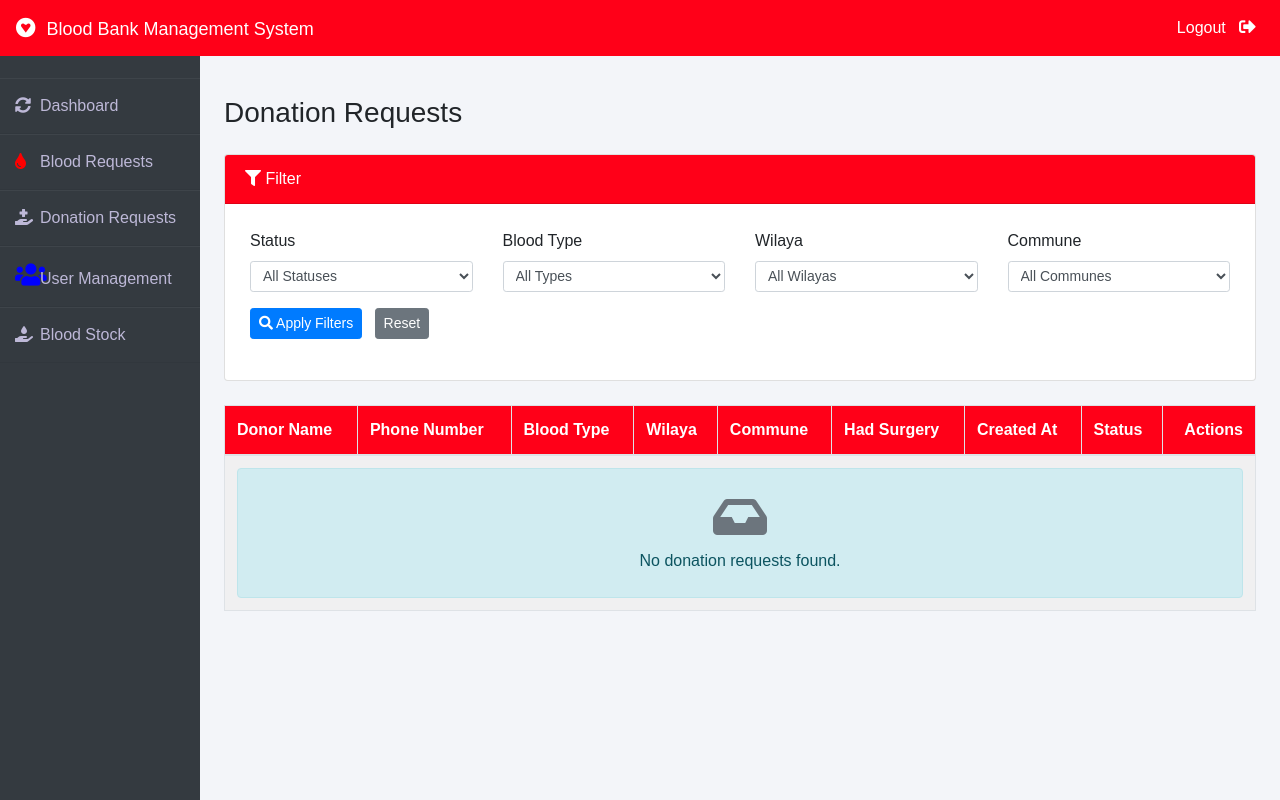
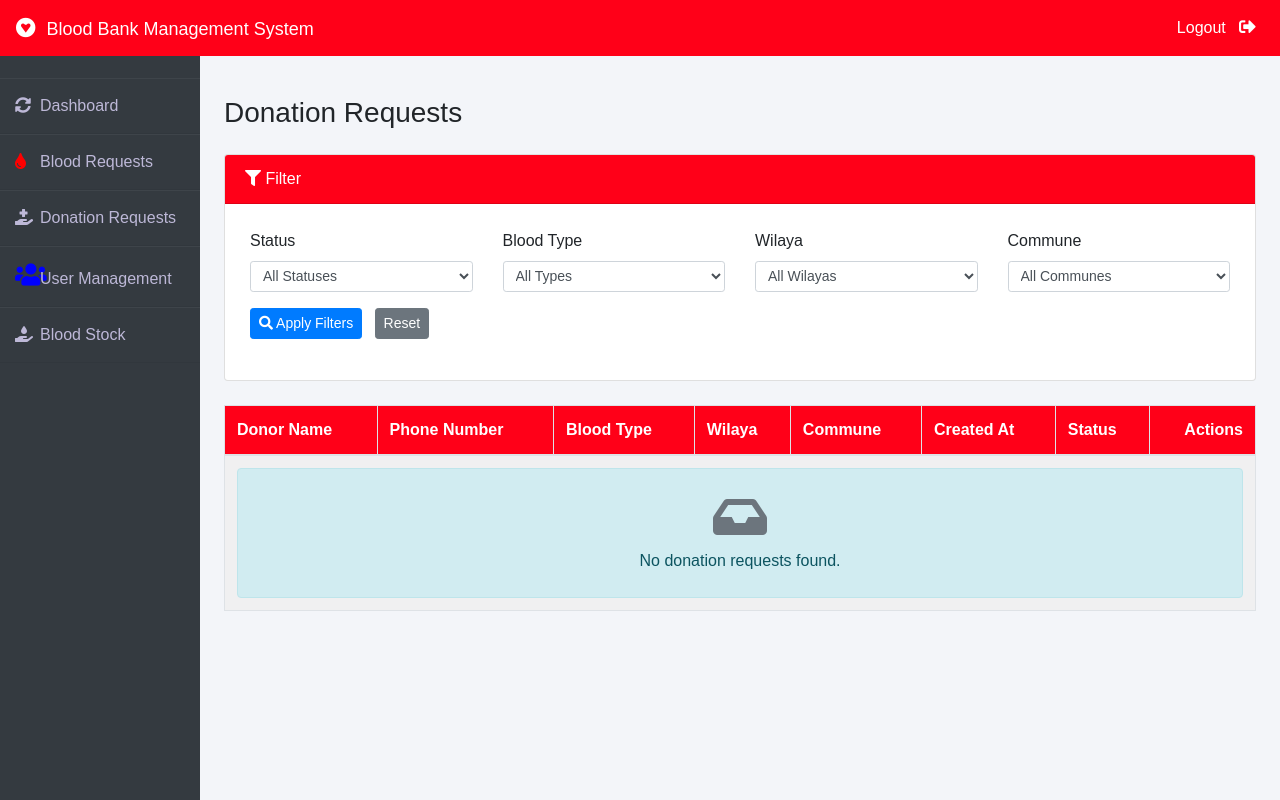
Before and after one commit to Ha-Ni98/Blood-donation-system-copy, a Django app: page /en/admin-donation-requests in a window 1280 px wide. Run offline with Django 3.2, Linux system fonts and the light colour scheme; the visitor is signed in with stand-in values (Sample User, id 1); data that the repository does not hold is empty; parts of the project's set-up code (start-up, migrations or seed data) failed here and were passed over; some libraries are stand-ins or nearby versions.

Commit message:
remove had surgery from the donation request

```diff
--- a/V2/blood/models.py
+++ b/V2/blood/models.py
@@ -270,8 +270,6 @@ class DonationRequest(models.Model):
         AppUser, on_delete=models.CASCADE, related_name='donation_requests'
     )
 
-    had_surgery = models.BooleanField(default=False)
-
     wilaya = models.ForeignKey(
         Wilaya, on_delete=models.SET_NULL, null=True, blank=True
     )
--- a/V2/donor/forms.py
+++ b/V2/donor/forms.py
@@ -10,7 +10,7 @@ class DonationRequestForm(forms.ModelForm):
     """
     Health screening form. All questions are form-only fields.
     If any answer is 'Yes', the request is rejected with a notification.
-    Only had_surgery, wilaya, and commune are saved to the model.
+    Only wilaya and commune are saved to the model.
     """
 
     BOOL_CHOICES = [
@@ -66,7 +66,7 @@ class DonationRequestForm(forms.ModelForm):
 
     class Meta:
         model = DonationRequest
-        fields = ['wilaya', 'commune', 'had_surgery']
+        fields = ['wilaya', 'commune']
         widgets = {
             'wilaya': forms.Select(attrs={'class': 'form-control'}),
             'commune': forms.Select(attrs={'class': 'form-control'}),
@@ -105,10 +105,10 @@ class DonationRequestForm(forms.ModelForm):
         """Returns True if donor is eligible, False otherwise."""
         cleaned_data = self.cleaned_data
 
-        # Surgery question does NOT block - we save it but don't reject
         blocking_conditions = [
             cleaned_data.get('donated_last_3_months'),
             cleaned_data.get('transfusion_last_6_months'),
+            cleaned_data.get('surgery_last_6_months'),
             cleaned_data.get('has_fever'),
             cleaned_data.get('on_medication'),
             cleaned_data.get('has_anemia'),
--- a/V2/donor/views.py
+++ b/V2/donor/views.py
@@ -18,6 +18,9 @@ def calculate_donor_eligibility(app_user):
 
     if app_user.age < 18:
         return False, _("You must be at least 18 years old to donate."), None
+
+    if app_user.age > 65:
+        return False, _("You must be 65 years old or younger to donate."), None
 
     if app_user.last_donation_date:
         donation_eligible_date = app_user.last_donation_date + timedelta(days=90)
@@ -123,8 +126,6 @@ def submit_donation_request_view(request):
             donation_request = form.save(commit=False)
             donation_request.user = app_user
             donation_request.status = 'pending'
-            # had_surgery is saved regardless of answer
-            donation_request.had_surgery = form.cleaned_data.get('surgery_last_6_months', False)
             donation_request.save()
             messages.success(request, _("You have successfully performed a donation request."))
             return redirect('donor-dashboard')
--- a/V2/templates/blood/admin_donation_requests.html
+++ b/V2/templates/blood/admin_donation_requests.html
@@ -48,7 +48,6 @@
                     <th>{% trans "Blood Type" %}</th>
                     <th>{% trans "Wilaya" %}</th>
                     <th>{% trans "Commune" %}</th>
-                    <th>{% trans "Had Surgery" %}</th>
                     <th>{% trans "Created At" %}</th>
                     <th>{% trans "Status" %}</th>
                     <th class="text-right">{% trans "Actions" %}</th>
@@ -62,13 +61,6 @@
                     <td><strong>{{ req.user.blood_type }}</strong></td>
                     <td>{{ req.wilaya.name|default:"—" }}</td>
                     <td>{{ req.commune.name|default:"—" }}</td>
-                    <td>
-                        {% if req.had_surgery %}
-                            <span class="badge badge-danger">{% trans "Yes" %}</span>
-                        {% else %}
-                            <span class="badge badge-secondary">{% trans "No" %}</span>
-                        {% endif %}
-                    </td>
                     <td>{{ req.created_at|date:"d/m/Y" }}</td>
                     <td>
                         {% if req.status == 'pending' %}
@@ -108,7 +100,7 @@
                 </tr>
                 {% empty %}
                 <tr>
-                    <td colspan="9">
+                    <td colspan="8">
                         <div class="alert alert-info py-4 text-center mb-0">
                             <i class="fas fa-inbox fa-3x mb-2 text-muted"></i>
                             <p class="mb-0">{% trans "No donation requests found." %}</p>
```
Also changed, not shown: V2/blood/migrations/0004_remove_donationrequest_had_surgery.py (added).
